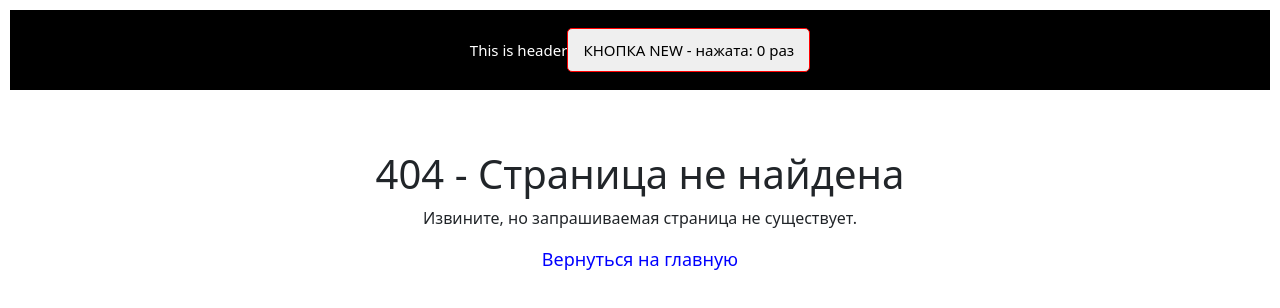
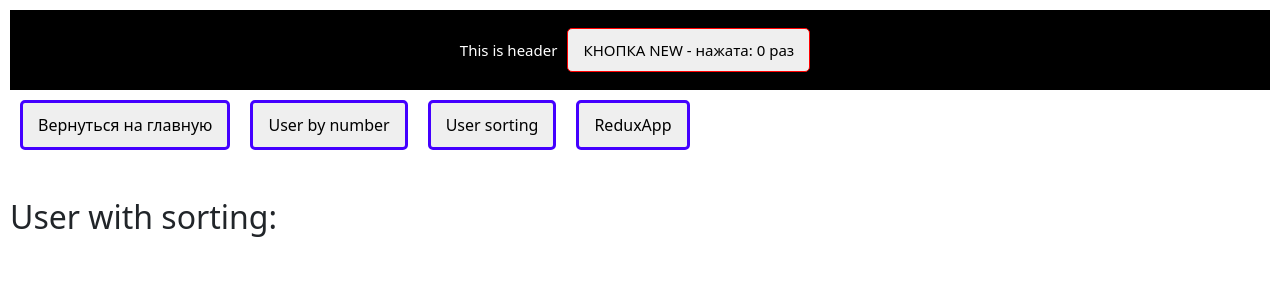
Before and after one commit to JarvisZoorgut/SF_Module_F, a React app in the folder webpack-react/: page /userSort in a window 1280 px wide. Before the commit this address had no page. Shown: the top 308 px of the page. Built offline with nearby package versions, Linux system fonts and the light colour scheme.

Commit message:
F4 - 06/03/2025 - routing done

```diff
--- a/webpack-react/App-redux.tsx
+++ b/webpack-react/src/components/App-redux.tsx
@@ -1,7 +1,7 @@
 import * as React from "react";
 import { connect } from "react-redux";
-import changeFramework from "./src/redux/reducers/frameworks";
-import changeLibrary from "./src/redux/reducers/libraries";
+import changeFramework from "../redux/reducers/frameworks";
+import changeLibrary from "../redux/reducers/libraries";
 
 // Определяем интерфейсы для пропсов и состояния
 interface ReduxAppProps {
--- a/webpack-react/src/components/App.tsx
+++ b/webpack-react/src/components/App.tsx
@@ -1,15 +1,18 @@
 import React from "react";
-import { BrowserRouter as Router, Routes, Route } from "react-router-dom";
+import { BrowserRouter as Router, Routes, Route, Link } from "react-router-dom";
 
 import "../styles/App.css";
 import Header from "./Header";
 import Main from "./Main";
-import Route_1 from "./Route1";
-import Route_2 from "./Route_2"; // Добавим еще один маршрут
+import USer from "./User";
+import UserSort from "./UserSort"; // Добавим еще один маршрут
 import NotFound from "./NotFound"; // Страница 404
 
+import ReduxApp from "./App-redux";
+
 import "bootstrap/dist/css/bootstrap.min.css";
-import Route1 from "./Route1";
+import { Button } from "react-bootstrap";
+import User from "./User";
 
 function App() {
     const buttonName = "КНОПКА NEW"; // Пример выноса переменной за пределы компонента, в компоненте Header цепляем через props
@@ -17,10 +20,15 @@ function App() {
     return (
         <>
             <Header buttonName={buttonName} />
+            <button className="some-button" onClick={() => document.location = '/'}>Вернуться на главную</button>
+            <button className="some-button" onClick={() => document.location = '/user'}>User by number</button>
+            <button className="some-button" onClick={() => document.location = '/userSort'}>User sorting</button>
+            <button className="some-button" onClick={() => document.location = '/redux'}>ReduxApp</button>
             <Routes>
                 <Route path="/" element={<Main />} />
-                <Route path="/route1" element={<Route1 />} />
-                <Route path="/route2" element={<Route_2 />} />
+                <Route path="/user/:id" element={<User />} />
+                <Route path="/userSort" element={<UserSort />} />
+                <Route path="/redux" element={<ReduxApp />} />
                 <Route path="*" element={<NotFound />} /> {/* 404 если маршрут не найден */}
             </Routes>
         </>
--- a/webpack-react/src/components/Route1.tsx
+++ /dev/null
@@ -1,11 +0,0 @@
-import React from "react";
-
-function Route1() {
-    return (
-        <h2>
-            Route №1
-        </h2>
-    );
-}
-
-export default Route1;
--- a/webpack-react/src/components/Route_2.tsx
+++ /dev/null
@@ -1,11 +0,0 @@
-import React from "react";
-
-const Route_2 = () => {
-    return (
-        <h2>
-            Route_1
-        </h2>
-    );
-}
-
-export default Route_2;
--- /dev/null
+++ b/webpack-react/src/components/User.tsx
@@ -0,0 +1,15 @@
+import React from "react";
+import { useParams } from "react-router-dom";
+
+function User() {
+    const params = useParams<{ id: string }>();
+    const userId = Number(params.id); // Преобразуем строку в число
+
+    return (
+        <h2>
+            Selected User ID: {userId}
+        </h2>
+    );
+}
+
+export default User;
--- /dev/null
+++ b/webpack-react/src/components/UserSort.tsx
@@ -0,0 +1,18 @@
+import React from "react";
+import { useLocation, useParams } from "react-router-dom";
+
+function UserSort() {
+    const location = useLocation();
+    const search = location.search;
+    const query =new URLSearchParams(search);
+
+    return (
+        <h2>
+            {location.search}
+            <br></br>
+           User with sorting: {query.get('sorting')}
+        </h2>
+    );
+}
+
+export default UserSort;
--- a/webpack-react/src/index.tsx
+++ b/webpack-react/src/index.tsx
@@ -2,9 +2,8 @@ import React from "react";
 import { createRoot } from "react-dom/client";
 import { Provider } from "react-redux";
 import { createStore, applyMiddleware, compose } from "redux";
-import ReduxApp from "../App-redux";
 import App from "./components/App";
-import { BrowserRouter } from "react-router-dom";
+import { BrowserRouter, Router } from "react-router-dom";
 
 import rootReducer from './redux/reducers'
 import { logging } from './redux/middleware/logging'
--- a/webpack-react/src/styles/App.css
+++ b/webpack-react/src/styles/App.css
@@ -2,3 +2,11 @@ html, body {
     margin: 0;
     padding: 0;
 }
+
+.some-button {
+    padding: 10px 15px;
+    border-radius: 5px;
+    border: 3px solid rgb(68, 0, 255);
+    padding: auto;
+    margin: 10px;
+}
--- a/webpack-react/src/styles/Header.css
+++ b/webpack-react/src/styles/Header.css
@@ -12,4 +12,6 @@ header .some-button {
     padding: 10px 15px;
     border-radius: 5px;
     border: 1px solid red;
+    padding: auto;
+    margin: 10px;
 }
--- a/webpack-react/webpack.config.js
+++ b/webpack-react/webpack.config.js
@@ -1,12 +1,12 @@
 const path = require('path');
 const HtmlWebpackPlugin = require("html-webpack-plugin");
-const { Extension } = require('typescript');
 
 module.exports = {
     entry: "./src/index.tsx",
     output: {
         path: path.join(__dirname, "/dist"),
-        filename: "bundle.js"
+        filename: "bundle.js",
+        publicPath: "/" // 🔥 Важно для React Router
     },
     resolve: {
         extensions: [".js", ".jsx", ".json", ".ts", ".tsx"]
@@ -17,13 +17,13 @@ module.exports = {
                 test: /\.(ts|tsx)$/,
                 use: "ts-loader",
                 exclude: /node_modules/
-                },
+            },
             {
                 test: /\.css$/,
                 use: ["style-loader", "css-loader"]
             },
             {
-                test: /\.html$/, // Добавляем загрузчик для HTML
+                test: /\.html$/,
                 use: ["html-loader"]
             }
         ]
@@ -33,5 +33,12 @@ module.exports = {
             template: "./src/index.html",
             filename: "index.html"
         })
-    ]
+    ],
+    devServer: {
+        historyApiFallback: true, // 🔥 Перенаправляет все запросы на index.html
+        static: path.join(__dirname, "dist"), // 📂 Где искать статические файлы
+        compress: true,
+        port: 8080, // 🚀 Укажи нужный порт
+        open: true // Автоматически открывать в браузере
+    }
 };
```
